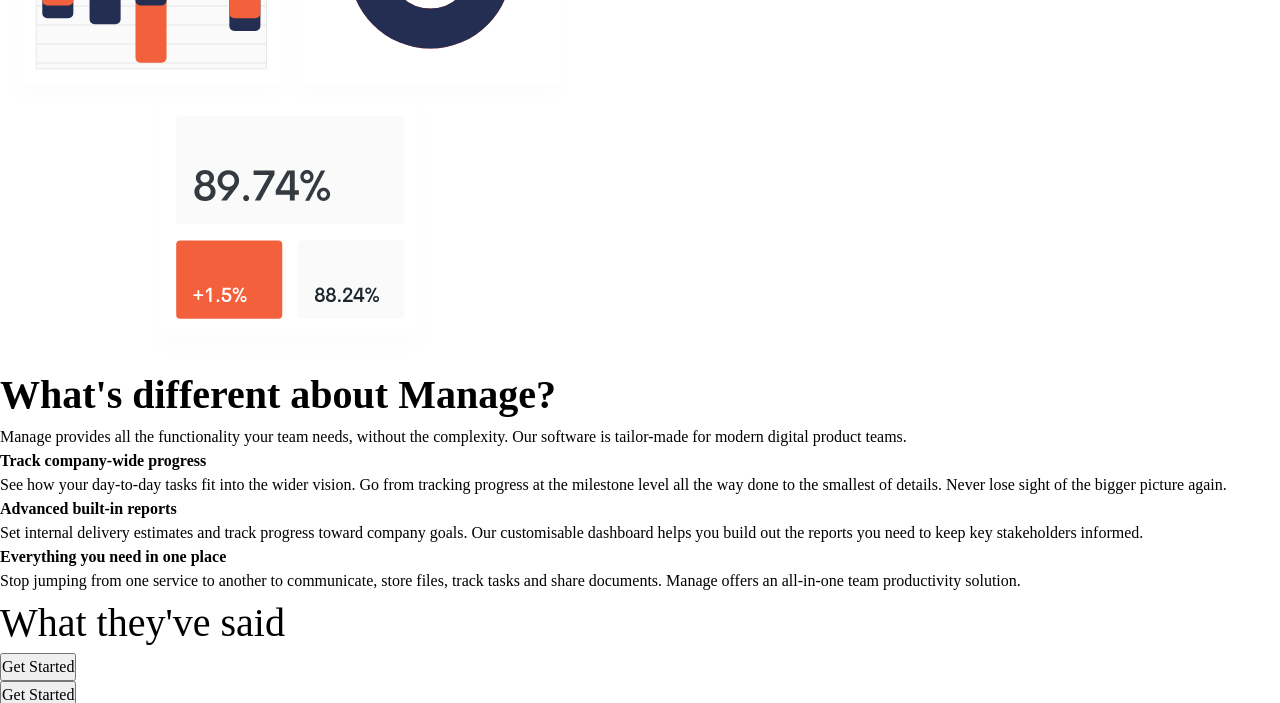
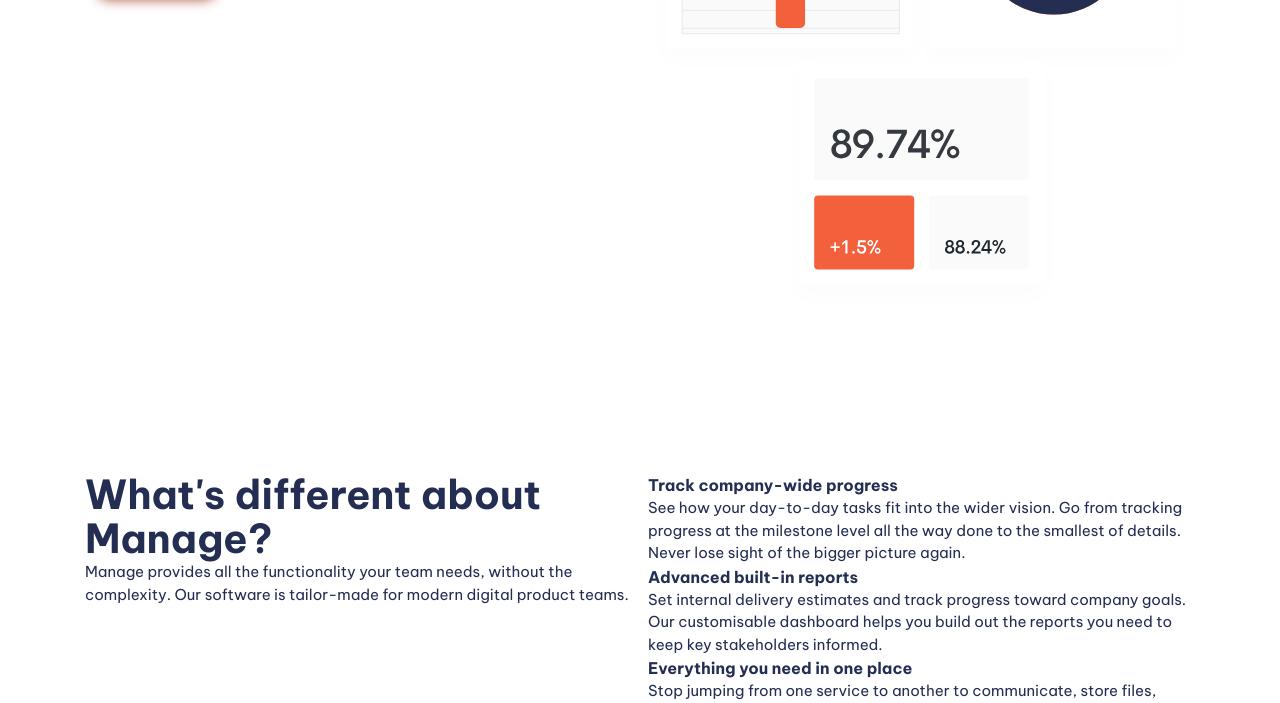
Before and after one commit to bartmars/fm-manage-landing-page-hub, a plain HTML site: page index.html in a window 1280 px wide. Shown: the part 444-1147 px from the top of the page. Drawn offline with Linux system fonts and the light colour scheme.

Commit message:
update html and css

```diff
--- a/index.html
+++ b/index.html
@@ -28,7 +28,7 @@
     </header>
 
     <main>
-      <section>
+      <section class="padding-block-900">
         <div class="container">
           <div class="even-columns">
             <div>
@@ -43,7 +43,7 @@
         </div>
       </section>
 
-      <section>
+      <section class="padding-block-900">
         <div class="container">
           <div class="even-columns">
             <div>
@@ -70,17 +70,17 @@
         </div>
       </section>
 
-      <section class="carousel">
-        <h2 class="fs-secondary-heading">What they've said</h2>
+      <section class="carousel | padding-block-700">
+        <h2 class="fs-secondary-heading fw-bold">What they've said</h2>
         <!-- carousel here -->
         <button>Get Started</button>
       </section>
 
-      <section class="cta | bg-primary-400 text-neutral-100">
+      <section class="cta | padding-block-700 bg-accent-400 text-neutral-100">
         <div class="container">
           <div class="even-columns">
             <div>
-              <p class="fs-secondary-heading fw-bold"></p>
+              <p class="fs-secondary-heading fw-bold">Get Started Simplify how your team works today.</p>
             </div>
             <div>
               <button class="button" data-type="inverted">Get Started</button>
@@ -90,7 +90,7 @@
       </section>
     </main>
 
-    <footer class="bg-neutral-900 text-neutral-100">
+    <footer class="padding-block-700 bg-neutral-900 text-neutral-100">
       <div class="container">
         <div class="even-columns">
           <div>
--- a/style.css
+++ b/style.css
@@ -1,15 +1,17 @@
 :root {
+  --clr-accent-500: hsl(12, 60%, 40%);
   --clr-accent-400: hsl(12, 88%, 59%);
+  --clr-accent-300: hsl(12, 88%, 75%);
   --clr-accent-100: hsl(13, 100%, 96%);
 
   --clr-primary-400: hsl(228, 39%, 23%);
 
-  --clr-neutral-100: hsl(232, 12%, 13%);
-  --clr-neutral-900: hsl(0, 0%, 0%);
+  --clr-neutral-100: hsl(0, 0%, 100%);
+  --clr-neutral-900: hsl(232, 12%, 13%);
 
   --ff-primary: 'Be Vietnam Pro', sans-serif;
-  --ff-body: var(var(--ff-primary));
-  --ff-heading: var(var(--ff-primary));
+  --ff-body: var(--ff-primary);
+  --ff-heading: var(--ff-primary);
 
   --fw-regular: 400;
   --fw-semi-bold: 500;
@@ -28,6 +30,16 @@
   --fs-secondary-heading: var(--fs-700);
   --fs-nav: var(--fs-500);
   --fs-button: var(--fs-300);
+
+  --size-100: .25;
+  --size-200: .5rem;
+  --size-300: .75rem;
+  --size-400: 1rem;
+  --size-500: 1.5rem;
+  --size-600: 2rem;
+  --size-700: 3rem;
+  --size-800: 4rem;
+  --size-900: 5rem;
 }
 
 @media (min-width: 50em) {
@@ -91,7 +103,7 @@
 /* Remove all animations, transitions and smooth scroll for people that prefer not to see them */
 @media (prefers-reduced-motion: reduce) {
   html:focus-within {
-   scroll-behavior: auto;
+    scroll-behavior: auto;
   }
 
   *,
@@ -112,21 +124,97 @@
 .text-neutral-900 { color: var(--clr-neutral-900); }
 .text-primary-400 { color: var(--clr-accent-400); }
 
-.bg-accent-100 { color: var(--clr-accent-100); }
-.bg-accent-400 { color: var(--clr-accent-400); }
-.bg-primary-400 { color: var(--clr-primary-400); }
-.bg-neutral-100 { color: var(--clr-neutral-100); }
-.bg-neutral-900 { color: var(--clr-neutral-900); }
-.bg-primary-400 { color: var(--clr-accent-400); }
+.bg-accent-100 { background-color: var(--clr-accent-100); }
+.bg-accent-400 { background-color: var(--clr-accent-400); }
+.bg-primary-400 { background-color: var(--clr-primary-400); }
+.bg-neutral-100 { background-color: var(--clr-neutral-100); }
+.bg-neutral-900 { background-color: var(--clr-neutral-900); }
+.bg-primary-400 { background-color: var(--clr-accent-400); }
 
 .fw-bold { font-weight: var(--fw-bold); }
 .fw-semi-bold { font-weight: var(--fw-semi-bold); }
 .fw-regular { font-weight: var(--fw-regular); }
 
-.fs-primary-heading { font-size: var(--fs-primary-heading); }
-.fs-secondary-heading { font-size: var(--fs-secondary-heading); }
+.fs-primary-heading {
+  font-size: var(--fs-primary-heading);
+  line-height: 1.1;
+}
+.fs-secondary-heading {
+  font-size: var(--fs-secondary-heading);
+  line-height: 1.1;
+}
 
 .fs-300 { font-size: var(--fs-300); }
 .fs-400 { font-size: var(--fs-400); }
 .fs-500 { font-size: var(--fs-500); }
 .fs-600 { font-size: var(--fs-600); }
+
+.padding-block-100 { padding-block: var(--size-100); }
+.padding-block-200 { padding-block: var(--size-200); }
+.padding-block-300 { padding-block: var(--size-300); }
+.padding-block-400 { padding-block: var(--size-400); }
+.padding-block-500 { padding-block: var(--size-500); }
+.padding-block-600 { padding-block: var(--size-600); }
+.padding-block-700 { padding-block: var(--size-700); }
+.padding-block-800 { padding-block: var(--size-800); }
+.padding-block-900 { padding-block: var(--size-900); }
+
+
+.container {
+  --max-width: 1110px;
+  --padding: 1rem;
+
+  width: min(var(--max-width), 100% - (var(--padding) * 2));
+  margin-inline: auto;
+
+}
+
+.even-columns {
+  display: grid;
+  gap: 1rem;
+}
+
+@media (min-width: 50em) {
+  .even-columns {
+    grid-auto-flow: column;
+    grid-auto-columns: 1fr;
+  }
+}
+
+
+/* general styling */
+body {
+  font-size: var(--fs-body);
+  font-family: var(--ff-body);
+  color: var(--clr-primary-400 );
+}
+
+.button {
+  border-radius: 100vmax;
+  padding: 1.25em 2.5em;
+  font-weight: var(--fw-bold);
+  font-size: var(--fs-button);
+  border: 0;
+  color: var(--clr-neutral-100);
+  background-color: var(--clr-accent-400);
+  cursor: pointer;
+  text-decoration: none;
+  box-shadow: 0 1.125em 1em -1em var(--clr-accent-500);
+  line-height: 1;
+}
+
+.button[data-type="inverted"] {
+  color: var(--clr-accent-400);
+  background-color: var(--clr-neutral-100);
+}
+
+.button:hover,
+.button:focus-visible {
+  background-color: var(--clr-accent-300);
+}
+
+.button[data-type="inverted"]:hover,
+.button[data-type="inverted"]:focus-visible {
+  color: var(--clr-neutral-100);
+  background-color: var(--clr-accent-300);
+}
```
